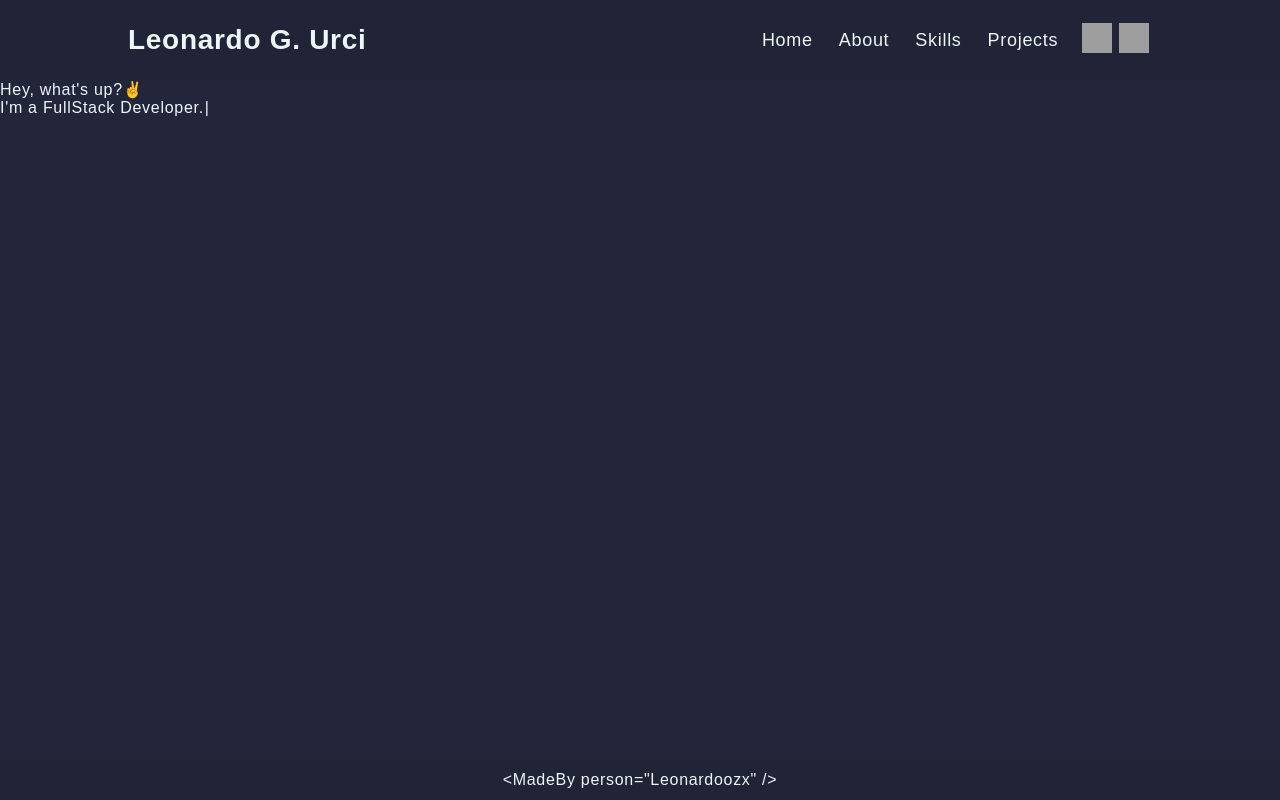
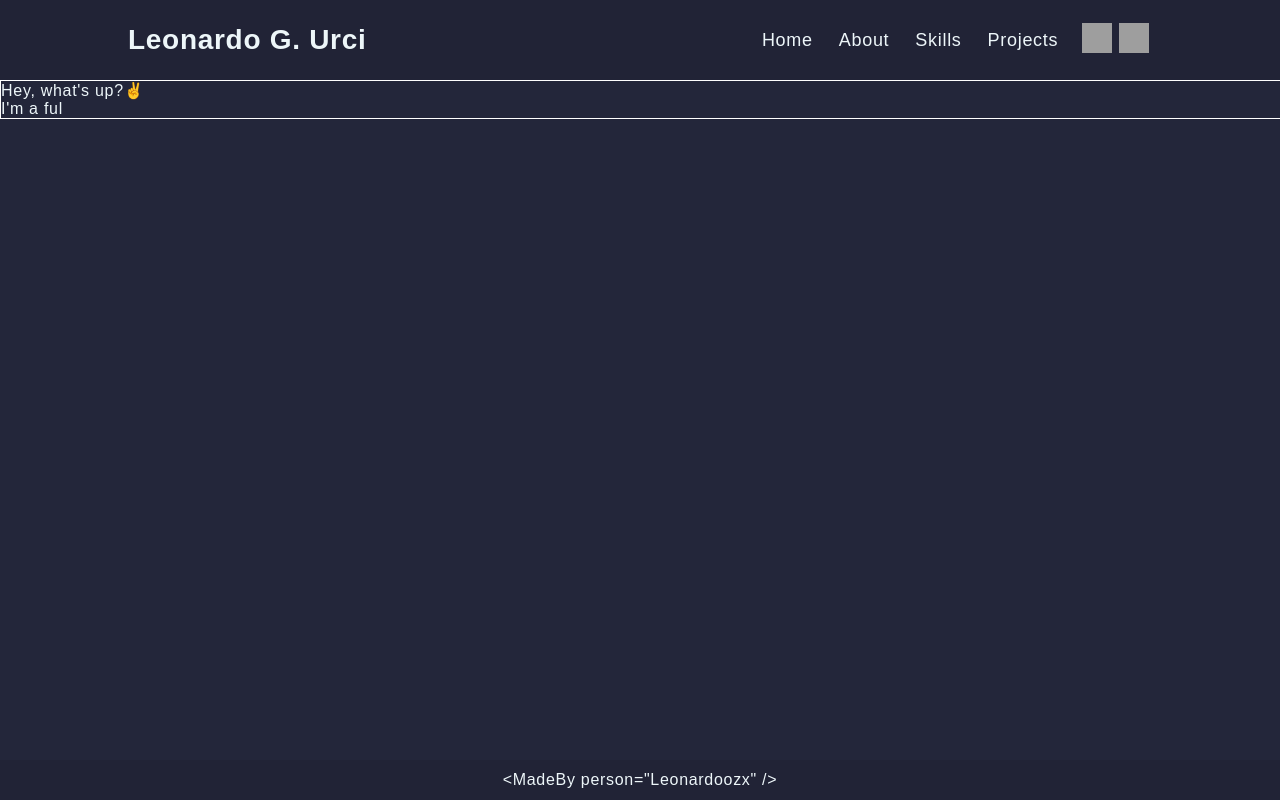
Before and after one commit to Leonardoozx/Portfolio, a Next.js app: page / in a window 1280 px wide. Built offline with nearby package versions, Linux system fonts and the light colour scheme; grey boxes are pictures that could not be loaded.

Commit message:
feat: implements MainMessage component

```diff
--- a/src/pages/index.tsx
+++ b/src/pages/index.tsx
@@ -1,21 +1,9 @@
-import TypeWriterEffect from '@/components/TypeWriterEffect';
-import TypeWriter from 'typewriter-effect';
+import MainMessage from '@/components/MainMessage';
 
 export default function Home() {
   return (
     <div>
-      <TypeWriterEffect strings={"Hey, what's up?✌️"} />
-      <TypeWriter
-        onInit={(typewriter) => {
-          typewriter
-            .changeDelay(50)
-            .typeString('Welcome to my portfolio!')
-            .pauseFor(1000)
-            .deleteAll(10)
-            .typeString("I'm a FullStack Developer.")
-            .start();
-        }}
-      />
+     <MainMessage />
     </div>
   );
 }
```
